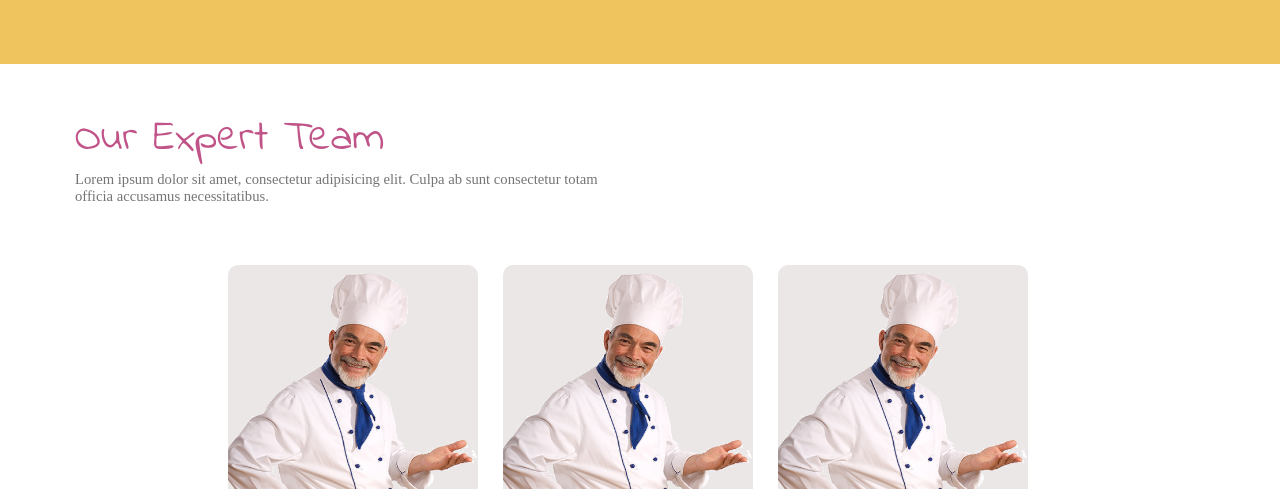
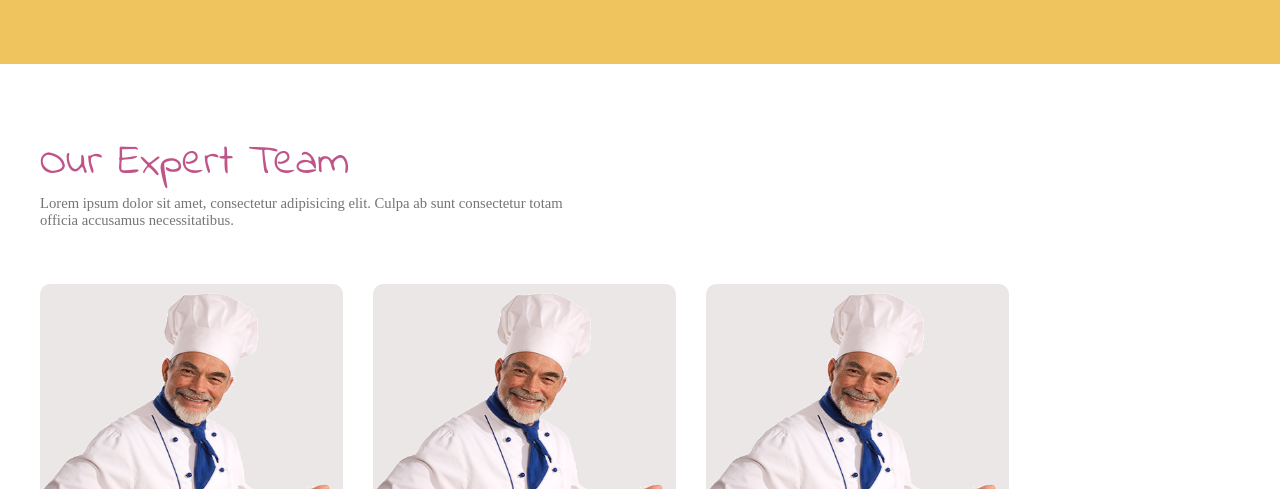
Before and after one commit to Faerden/Vevo, a plain HTML site: page index.html in a window 1280 px wide. Shown: the part 3938-4427 px from the top of the page. Drawn offline with Linux system fonts and the light colour scheme.

Commit message:
Sections-title in work

```diff
--- a/css/v-food.css
+++ b/css/v-food.css
@@ -32,6 +32,7 @@ body {
     font-size: 24pt;
     color: #c05488;
 }
+
 
 .container {
     width: 1200px;
@@ -78,7 +79,6 @@ body {
     justify-content: space-between;
     align-items: flex-start;
 }
-
 
 
 /*header*/
@@ -656,16 +656,16 @@ a {
 /*section9*/
 
 .section9 {
-    height: 650px;
+    height: 680px;
 }
 
 .section9 .container {
     height: 80%;
 }
 .stuff {
-    width: 250px;
-    height: 303px;
-    margin-right: 25px;
+    width: 303px;
+    height: 347px;
+    margin-right: 30px;
     border-radius: 10px;
     background-color: #ebe7e7;
 }
@@ -673,8 +673,6 @@ a {
 .section9-text {
     height: 100px;
     width: 530px;
-    margin-right: 600px;
-    margin-bottom: 60px;
 }
 
 .section9-button {
@@ -683,15 +681,19 @@ a {
     border: 1px solid rgba(118, 115, 115, .7);
     color: #767373;
     margin-top: 60px;
+    margin-left: 430px;
 }
 
 .stuff_block {
+    margin-top: 55px;
+}
+.stuff_block-item {
     position: relative;
 
 }
 .stuff-info {
     position: absolute;
-    width: 250px;
+    width: 303px;
     height: 25%;
     background-color: rgba(192, 84, 136, .95);
     bottom: 3px;
@@ -732,10 +734,10 @@ width: 100px;
     margin-bottom: 80px;
 }
 
-.stuff_block:hover .stuff-block-hover {
+.stuff_block-item:hover .stuff-block-hover {
     top: 0px;
-    height: 304px;
-    width: 251px;
+    height: 347px;
+    width: 303px;
     display: flex;
 }
 
--- a/index.html
+++ b/index.html
@@ -332,16 +332,16 @@
     <!-- Девятая страница -->
 
 <div class="section9 flex_row_center">
-    <div class="container flex_column_center">
+    <div class="container flex_column_start">
 
       <div class="section9-text">
             <div class="art-title"> Our Expert Team </div>
             <div> Lorem ipsum dolor sit amet, consectetur adipisicing elit. Culpa ab sunt consectetur totam officia accusamus necessitatibus. </div>
         </div>
 
-      <div class="section9-img flex_row_space-between">
+      <div class="stuff_block flex_row_space-between">
 
-            <div class="stuff_block">
+            <div class="stuff_block-item">
                 <img class="stuff" src="img/stuff-photo.png">
                 <div class="stuff-info flex_row_center">
                    <div class="stuff-info-text flex_column_space-between">
@@ -362,7 +362,7 @@
               </div>
 
 
-            <div class="stuff_block">
+            <div class="stuff_block-item">
                 <img class="stuff" src="img/stuff-photo.png">
                 <div class="stuff-info flex_row_center">
                    <div class="stuff-info-text flex_column_space-between">
@@ -382,7 +382,7 @@
                  </div>
             </div>
 
-            <div class="stuff_block">
+            <div class="stuff_block-item">
                 <img class="stuff" src="img/stuff-photo.png">
                 <div class="stuff-info flex_row_center">
                    <div class="stuff-info-text flex_column_space-between">
```
